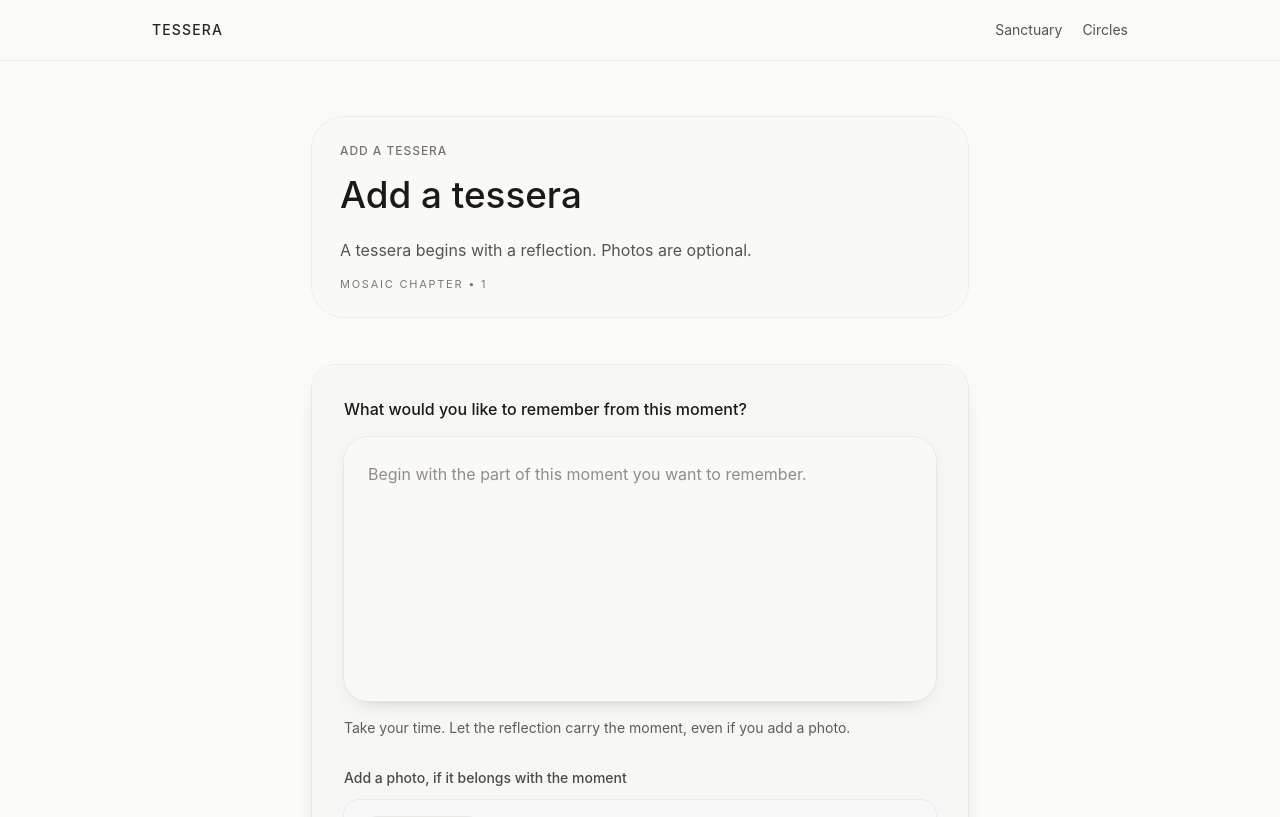
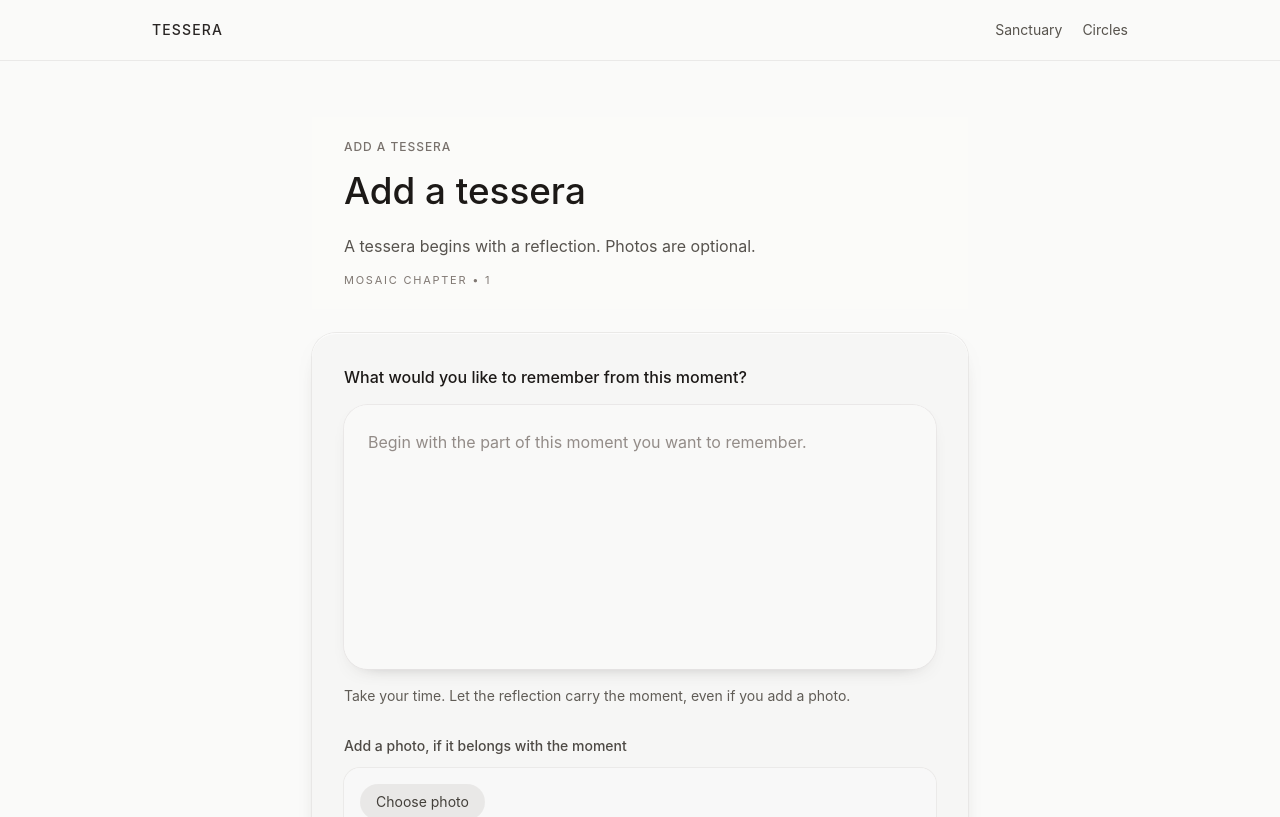
Before and after one commit to vanderjt/tessera, a Next.js app: page /mosaics/1/share in a window 1280 px wide. Shown: the top 817 px of the page. Built offline with nearby package versions, Linux system fonts and the light colour scheme.

Commit message:
Refine share page header-composer spatial hierarchy

```diff
--- a/app/(app)/mosaics/[mosaicId]/share/page.tsx
+++ b/app/(app)/mosaics/[mosaicId]/share/page.tsx
@@ -43,7 +43,7 @@ export default function ShareMomentPage({ params }: PageProps) {
 
   return (
     <section className="mx-auto max-w-2xl px-2 pb-10">
-      <header className="rounded-[2rem] bg-stone-50/90 px-5 py-6 ring-1 ring-stone-200/70 sm:px-7">
+      <header className="bg-stone-50/45 px-6 py-5 sm:px-8">
         <div className="space-y-3">
           <p className="page-kicker">Add a tessera</p>
           <h1 className="page-title">Add a tessera</h1>
@@ -56,7 +56,7 @@ export default function ShareMomentPage({ params }: PageProps) {
 
       <form
         onSubmit={handlePlaceTessera}
-        className="mt-12 space-y-7 rounded-3xl bg-stone-100/80 p-6 shadow-[inset_0_1px_0_rgba(255,255,255,0.7),0_12px_28px_-20px_rgba(41,37,36,0.65)] ring-1 ring-stone-200/80 sm:p-8"
+        className="mt-6 space-y-7 rounded-3xl bg-stone-100/80 p-6 shadow-[inset_0_1px_0_rgba(255,255,255,0.7),0_12px_28px_-20px_rgba(41,37,36,0.65)] ring-1 ring-stone-200/80 sm:p-8"
       >
         <div className="space-y-4">
           <p className="text-base font-medium text-stone-900">What would you like to remember from this moment?</p>
```
